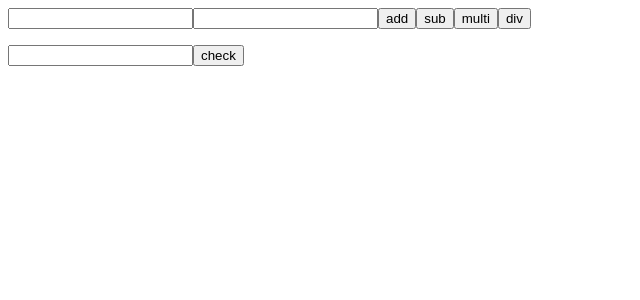
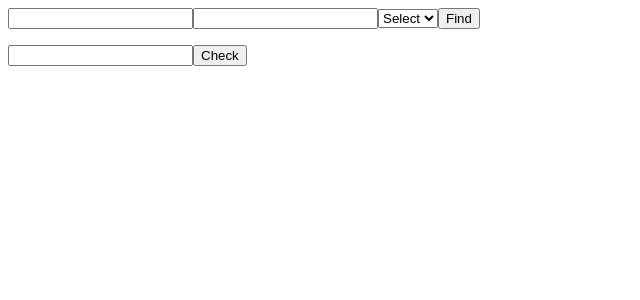
Before and after one commit to merdon-dt/js-recipe-website, a React (Vite) app: page / in a window 1280 px wide. Shown: the top 300 px of the page, without its empty margins (0-640 px from the left). Built offline with nearby package versions, Linux system fonts and the light colour scheme.

Commit message:
git push calculator and pass or fail

```diff
--- a/src/App.jsx
+++ b/src/App.jsx
@@ -1,12 +1,16 @@
 import React from 'react'
 import Task from './task1'
 import OddorEven from '../OddorEven'
+import Calculator from './Calculator'
+import Mark from './Mark'
 
 const App = () => {
   return (
     <div>
-      <Task/>
-      <OddorEven/>
+      {/* <Task/>
+      <OddorEven/> */}
+      <Calculator/>
+      <Mark/>
 
     </div>
   )
--- /dev/null
+++ b/src/Calculator.jsx
@@ -0,0 +1,59 @@
+import React, { useState } from 'react'
+
+const Calculator = () => {
+     const [num1, setnum1] = useState("");
+     const [num2, setnum2] = useState("");
+     const [response,setResponse] = useState(null)
+     const [result,setResult] = useState(null);
+
+     const checkk = () => {
+        const n1= Number(num1);
+        const n2 = Number(num2)
+
+        if(response === "add"){
+            setResult(n1+n2)
+        }
+        else if(response === "sub"){
+            setResult(n1-n2)
+        }
+         else if(response === "sub"){
+            setResult(n1-n2)
+        }
+         else if(response === "multi"){
+            setResult(n1*n2)
+        }
+         else if(response === "div"){
+            setResult(n1/n2)
+        }
+
+     }
+
+  return (
+    <div>
+         <input type="number" value={num1}
+        onChange={(e) => setnum1(e.target.value)} />
+         <input type="number" value={num2}
+        onChange={(e) => setnum2(e.target.value)} />
+
+        <select name="" id="" onChange={(e) => setResponse(e.target.value)}>
+            <option value=""> Select</option>
+            <option value="add">Add</option>
+
+            <option value="sub">Sub</option>
+
+            <option value="multi">Multi</option>
+             <option value="div">
+                Divi</option>
+
+
+        </select>
+
+        <button onClick={checkk}>Find</button>
+
+        <p>{result}</p>
+
+    </div>
+  )
+}
+
+export default Calculator
--- /dev/null
+++ b/src/Mark.jsx
@@ -0,0 +1,36 @@
+import React, { useState } from 'react'
+
+const Mark = () => {
+    const [mark,setMark] = useState('')
+    const [result,setResult] = useState(null)
+
+    const checkk = () => {
+        const m1 = Number(mark)
+
+        if(m1 >=90){
+            setResult("A grade")
+        }
+        else if (m1 >=75){
+            setResult("B grade")
+        }
+         else if (m1 >=50){
+            setResult("B grade")
+        }
+         else{
+            setResult("fail")
+        }
+    }
+
+  return (
+    <div>
+
+        <input type="text" onChange={(e) => setMark(e.target.value)} />
+        <button onClick={checkk}>Check</button>
+
+        <p>{result}</p>
+
+    </div>
+  )
+}
+
+export default Mark
```
